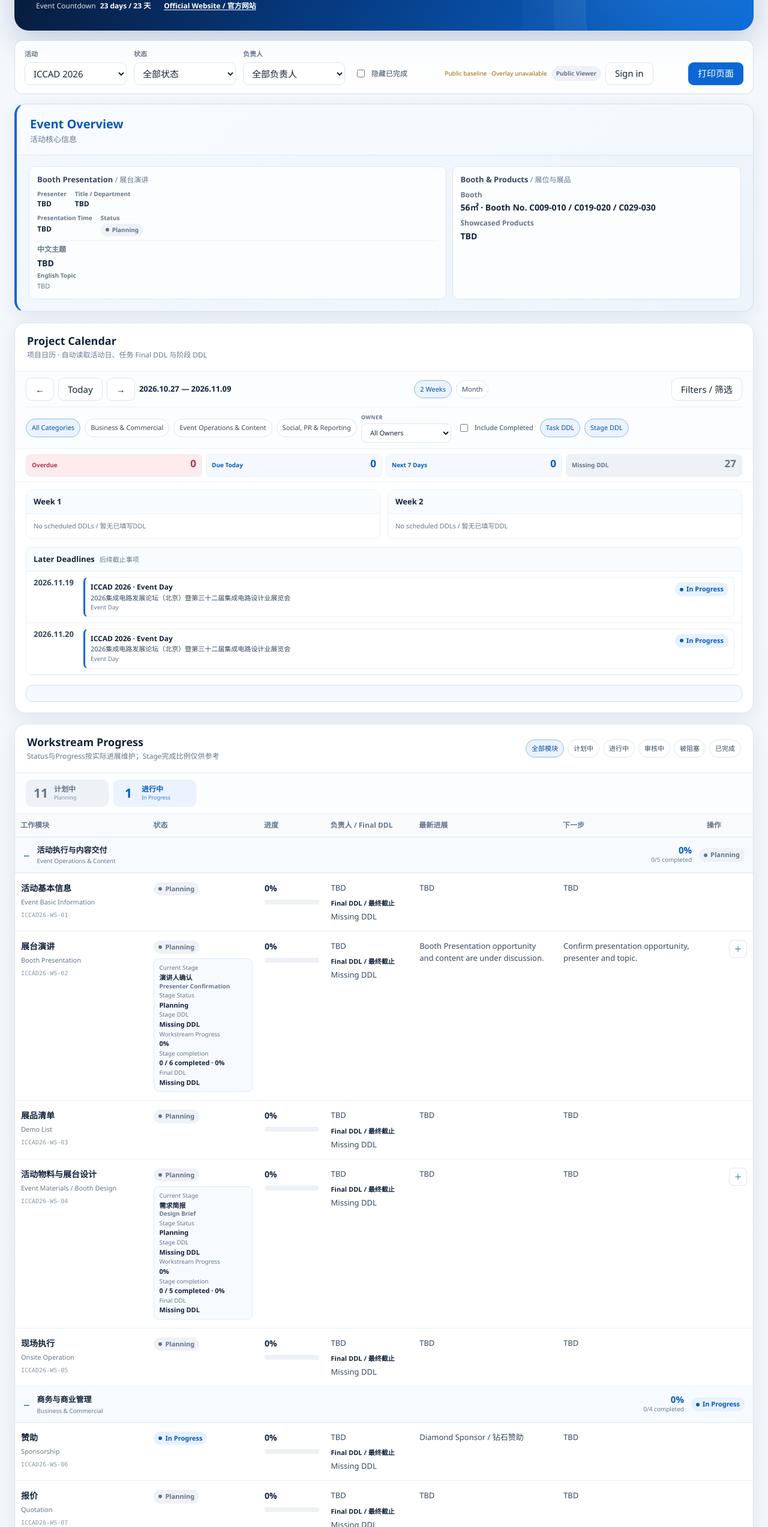
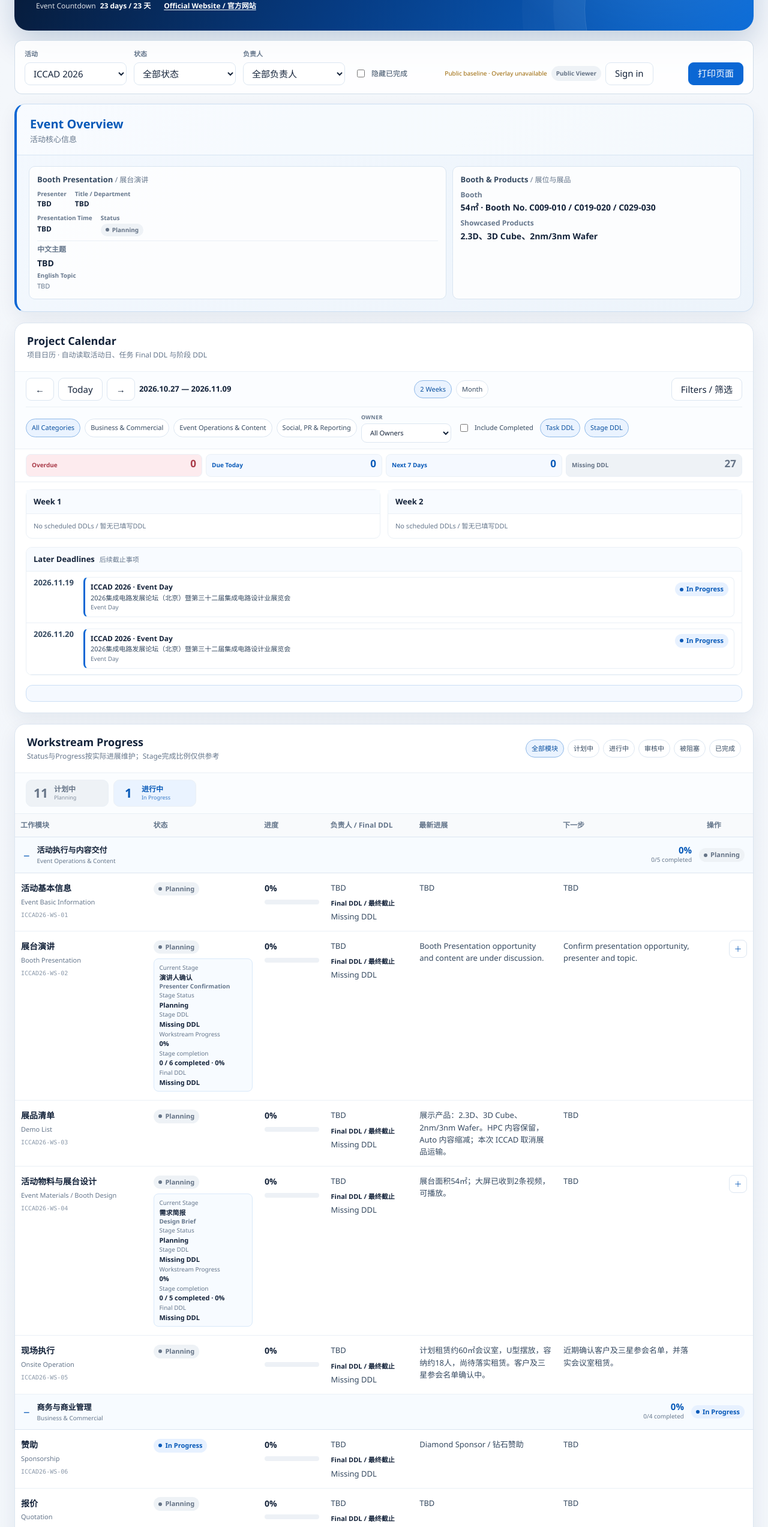
Before and after one commit to bruinlin/samsung-event-dashboard, a plain HTML site: page index.html in a window 1280 px wide. Shown: the part 254-2800 px from the top of the page at 60% size. Drawn offline with Linux system fonts and the light colour scheme; no server answers.

Commit message:
Update ICCAD 2026 confirmed booth and planning details

```diff
--- a/data/ICCAD_2026.js
+++ b/data/ICCAD_2026.js
@@ -11,7 +11,7 @@
 window.EVENT_DATASETS.ICCAD_2026 = {
   meta: {
     schemaVersion: "1.9",
-    lastUpdated: "2026-07-29",
+    lastUpdated: "2026-10-27",
     updatedBy: "Codex"
   },
 
@@ -27,9 +27,9 @@
     sponsorshipLevel: "Diamond Sponsor / 钻石赞助",
     participationForms: ["Booth"],
     showParticipationInHero: true,
-    boothArea: "56㎡",
+    boothArea: "54㎡",
     boothNumber: "C009-010 / C019-020 / C029-030",
-    showcasedProducts: "TBD",
+    showcasedProducts: "2.3D、3D Cube、2nm/3nm Wafer",
     overallStatus: "In Progress",
     reportStatus: "Planning",
     resultMetrics: [],
@@ -103,7 +103,7 @@
       owner: "TBD",
       dueDate: "",
       actualCompletionDate: "",
-      latestUpdate: "TBD",
+      latestUpdate: "展示产品：2.3D、3D Cube、2nm/3nm Wafer。HPC 内容保留，Auto 内容缩减；本次 ICCAD 取消展品运输。",
       nextAction: "TBD",
       remarks: ""
     },
@@ -125,7 +125,7 @@
       owner: "TBD",
       dueDate: "",
       actualCompletionDate: "",
-      latestUpdate: "TBD",
+      latestUpdate: "展台面积54㎡；大屏已收到2条视频，可播放。",
       nextAction: "TBD",
       remarks: ""
     },
@@ -141,8 +141,8 @@
       owner: "TBD",
       dueDate: "",
       actualCompletionDate: "",
-      latestUpdate: "TBD",
-      nextAction: "TBD",
+      latestUpdate: "计划租赁约60㎡会议室，U型摆放，容纳约18人，尚待落实租赁。客户及三星参会名单确认中。",
+      nextAction: "近期确认客户及三星参会名单，并落实会议室租赁。",
       remarks: ""
     },
     {
--- a/event_data.js
+++ b/event_data.js
@@ -32,7 +32,7 @@
       label: "ICCAD 2026",
       dateStart: "2026-11-19",
       overallStatus: "In Progress",
-    dataFile: "data/ICCAD_2026.js?v=1.8.0",
+    dataFile: "data/ICCAD_2026.js?v=1.9.5",
       dataKey: "ICCAD_2026"
     }
   ]
--- a/index.html
+++ b/index.html
@@ -292,7 +292,7 @@
   <div class="toast" id="toast" role="status" aria-live="polite" hidden></div>
 
   <script src="config.js"></script>
-  <script src="event_data.js?v=1.9.4"></script>
+  <script src="event_data.js?v=1.9.5"></script>
   <script src="assets/workflow-state.js?v=1.8.6"></script>
   <script src="assets/collaboration.js?v=1.9.1"></script>
   <script src="assets/app.js?v=1.9.4"></script>
```
Also changed, not shown: 1 other file.
